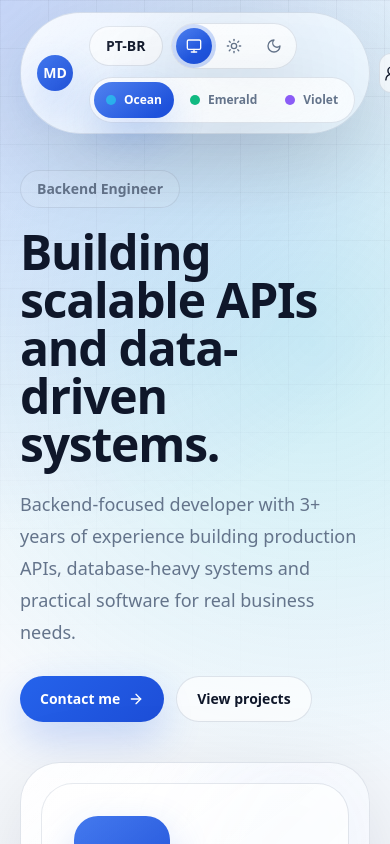
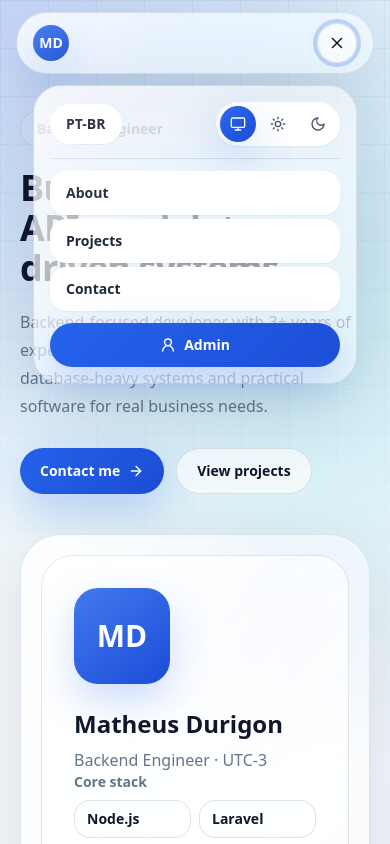
Before and after one commit to MathiRD/newPortfolio, a Next.js app: page / in a window 390 px wide. Both pictures are taken after a click on the button "Open menu". Shown: the top 844 px of the page. Built offline with nearby package versions, Linux system fonts and the light colour scheme; no server answers; the database is empty.

Commit message:
fix: improve mobile header navigation

```diff
--- a/app/page.tsx
+++ b/app/page.tsx
@@ -34,11 +34,11 @@ export default async function HomePage() {
               {copy.role}
             </p>
 
-            <h1 className="max-w-4xl text-5xl font-black tracking-tight md:text-7xl">
+            <h1 className="max-w-4xl text-4xl font-black tracking-tight sm:text-5xl md:text-7xl">
               {copy.heroTitle}
             </h1>
 
-            <p className="mt-5 max-w-2xl text-lg leading-8 text-muted">
+            <p className="mt-5 max-w-2xl text-base leading-7 text-muted sm:text-lg sm:leading-8">
               {copy.heroDescription}
             </p>
 
@@ -55,8 +55,8 @@ export default async function HomePage() {
           <div className="animate-fade-up lg:justify-self-end" style={{ animationDelay: "120ms" }}>
             <div className="liquid-glass relative overflow-hidden rounded-[2.5rem] p-5">
               <div className="absolute right-8 top-8 h-24 w-24 rounded-full bg-[var(--primary)] opacity-20 blur-3xl" />
-              <div className="relative min-h-[420px] overflow-hidden rounded-[2rem] border border-theme bg-surface">
-                <div className="flex min-h-[420px] flex-col justify-between p-8">
+              <div className="relative aspect-[4/5] overflow-hidden rounded-[2rem] border border-theme bg-surface">
+                <div className="flex h-full flex-col justify-between p-8">
                   <div>
                     <div className="mb-6 flex h-24 w-24 items-center justify-center rounded-3xl button-primary text-3xl font-black shadow-glow">
                       MD
--- /dev/null
+++ b/components/mobile-navigation-menu.tsx
@@ -0,0 +1,185 @@
+"use client";
+
+import Link from "next/link";
+import { useEffect, useState } from "react";
+import { Menu, Monitor, Moon, Sun, UserRound, X } from "lucide-react";
+import { Locale, ThemeMode, dictionary } from "@/lib/preferences";
+
+type MobileNavigationMenuProps = {
+  locale: Locale;
+  themeMode: ThemeMode;
+};
+
+const preferenceCookieMaxAge = 60 * 60 * 24 * 365;
+const mobileColorPalette = "ocean";
+
+export function MobileNavigationMenu({ locale, themeMode }: MobileNavigationMenuProps) {
+  const [isOpen, setIsOpen] = useState(false);
+  const [selectedThemeMode, setSelectedThemeMode] = useState<ThemeMode>(themeMode);
+  const copy = dictionary[locale];
+
+  useEffect(() => {
+    const storedThemeMode = readStoredThemeMode() ?? themeMode;
+
+    setSelectedThemeMode(storedThemeMode);
+    applyMobileVisualPreferences(storedThemeMode);
+
+    const mediaQuery = window.matchMedia("(prefers-color-scheme: dark)");
+
+    function handleSystemThemeChange() {
+      const currentThemeMode = readCurrentThemeMode(storedThemeMode);
+
+      if (currentThemeMode === "system") {
+        applyMobileVisualPreferences(currentThemeMode);
+      }
+    }
+
+    mediaQuery.addEventListener("change", handleSystemThemeChange);
+    return () => mediaQuery.removeEventListener("change", handleSystemThemeChange);
+  }, [themeMode]);
+
+  function handleThemeModeChange(nextThemeMode: ThemeMode) {
+    setSelectedThemeMode(nextThemeMode);
+    persistPreference("portfolio_theme_mode", nextThemeMode);
+    applyMobileVisualPreferences(nextThemeMode);
+  }
+
+  function toggleLocale() {
+    const nextLocale = locale === "pt" ? "en" : "pt";
+
+    persistPreference("portfolio_locale", nextLocale);
+    window.location.reload();
+  }
+
+  function closeMenu() {
+    setIsOpen(false);
+  }
+
+  return (
+    <div className="md:hidden">
+      <button
+        type="button"
+        onClick={() => setIsOpen((currentValue) => !currentValue)}
+        aria-label="Open menu"
+        aria-expanded={isOpen}
+        className="button-soft focus-ring inline-flex h-10 w-10 items-center justify-center rounded-full transition hover:-translate-y-0.5"
+      >
+        {isOpen ? <X size={18} /> : <Menu size={18} />}
+      </button>
+
+      {isOpen ? (
+        <div className="absolute left-0 right-0 top-[calc(100%+0.75rem)] z-50 px-4">
+          <div className="liquid-glass rounded-[1.75rem] p-4 shadow-glass">
+            <div className="grid gap-3">
+              <div className="flex items-center justify-between gap-3">
+                <button
+                  type="button"
+                  onClick={toggleLocale}
+                  className="focus-ring inline-flex h-10 items-center justify-center rounded-full bg-white px-4 text-sm font-bold text-slate-900 shadow-sm transition hover:-translate-y-0.5 hover:bg-slate-50"
+                >
+                  {locale === "pt" ? "EN" : "PT-BR"}
+                </button>
+
+                <div className="flex items-center gap-1 rounded-full bg-white p-1 shadow-sm">
+                  {(["system", "light", "dark"] as ThemeMode[]).map((mode) => {
+                    const isActive = selectedThemeMode === mode;
+                    const Icon = mode === "system" ? Monitor : mode === "light" ? Sun : Moon;
+
+                    return (
+                      <button
+                        key={mode}
+                        type="button"
+                        onClick={() => handleThemeModeChange(mode)}
+                        className={`focus-ring inline-flex h-9 w-9 items-center justify-center rounded-full transition ${
+                          isActive ? "button-primary" : "text-slate-600 hover:bg-slate-100"
+                        }`}
+                        aria-label={`Set ${mode} theme`}
+                      >
+                        <Icon size={16} />
+                      </button>
+                    );
+                  })}
+                </div>
+              </div>
+
+              <div className="h-px bg-[var(--border)]" />
+
+              <nav className="grid gap-1 text-sm font-bold">
+                <a
+                  href="#about"
+                  onClick={closeMenu}
+                  className="rounded-2xl bg-white px-4 py-3 text-slate-800 shadow-sm transition hover:-translate-y-0.5 hover:bg-slate-50"
+                >
+                  {copy.navAbout}
+                </a>
+                <a
+                  href="#projects"
+                  onClick={closeMenu}
+                  className="rounded-2xl bg-white px-4 py-3 text-slate-800 shadow-sm transition hover:-translate-y-0.5 hover:bg-slate-50"
+                >
+                  {copy.navProjects}
+                </a>
+                <a
+                  href="#contact"
+                  onClick={closeMenu}
+                  className="rounded-2xl bg-white px-4 py-3 text-slate-800 shadow-sm transition hover:-translate-y-0.5 hover:bg-slate-50"
+                >
+                  {copy.navContact}
+                </a>
+              </nav>
+
+              <Link
+                href="/admin"
+                onClick={closeMenu}
+                className="button-primary focus-ring inline-flex items-center justify-center gap-2 rounded-full px-4 py-3 text-sm font-bold"
+              >
+                <UserRound size={16} />
+                {copy.admin}
+              </Link>
+            </div>
+          </div>
+        </div>
+      ) : null}
+    </div>
+  );
+}
+
+function applyMobileVisualPreferences(themeMode: ThemeMode) {
+  const root = document.documentElement;
+  const shouldUseDark =
+    themeMode === "dark" ||
+    (themeMode === "system" && window.matchMedia("(prefers-color-scheme: dark)").matches);
+
+  root.classList.toggle("dark", shouldUseDark);
+  root.classList.remove("palette-ocean", "palette-emerald", "palette-violet");
+  root.classList.add(`palette-${mobileColorPalette}`);
+
+  root.dataset.themeMode = themeMode;
+  root.dataset.colorPalette = mobileColorPalette;
+
+  localStorage.setItem("portfolio_theme_mode", themeMode);
+  localStorage.setItem("portfolio_color_palette", mobileColorPalette);
+  persistPreference("portfolio_color_palette", mobileColorPalette);
+}
+
+function persistPreference(name: string, value: string) {
+  localStorage.setItem(name, value);
+  document.cookie = `${name}=${encodeURIComponent(value)}; path=/; max-age=${preferenceCookieMaxAge}; samesite=lax`;
+}
+
+function readCurrentThemeMode(fallbackThemeMode: ThemeMode): ThemeMode {
+  const datasetThemeMode = document.documentElement.dataset.themeMode;
+  if (isThemeMode(datasetThemeMode)) return datasetThemeMode;
+
+  const storedThemeMode = readStoredThemeMode();
+  return storedThemeMode ?? fallbackThemeMode;
+}
+
+function readStoredThemeMode(): ThemeMode | null {
+  const value = localStorage.getItem("portfolio_theme_mode");
+  return isThemeMode(value) ? value : null;
+}
+
+function isThemeMode(value: unknown): value is ThemeMode {
+  return value === "system" || value === "light" || value === "dark";
+}
--- a/components/site-header.tsx
+++ b/components/site-header.tsx
@@ -1,5 +1,6 @@
 import Link from "next/link";
 import { UserRound } from "lucide-react";
+import { MobileNavigationMenu } from "@/components/mobile-navigation-menu";
 import { ColorPalette, Locale, ThemeMode, dictionary } from "@/lib/preferences";
 import { PreferenceControls } from "@/components/preference-controls";
 
@@ -13,10 +14,10 @@ export function SiteHeader({ locale, themeMode, colorPalette }: SiteHeaderProps)
   const copy = dictionary[locale];
 
   return (
-    <header className="sticky top-3 z-50 mx-auto max-w-6xl px-5">
-      <nav className="liquid-glass flex items-center justify-between gap-4 rounded-full px-4 py-2.5">
+    <header className="sticky top-3 z-50 mx-auto max-w-6xl px-4 sm:px-5">
+      <nav className="liquid-glass relative flex items-center justify-between gap-4 rounded-full px-4 py-2.5">
         <Link href="/" className="flex items-center gap-3">
-          <span className="flex h-9 w-9 items-center justify-center rounded-full button-primary text-sm font-bold">
+          <span className="flex h-9 w-9 shrink-0 items-center justify-center rounded-full button-primary text-sm font-bold">
             MD
           </span>
           <span className="hidden text-sm font-bold tracking-tight sm:block">Matheus Durigon</span>
@@ -28,7 +29,7 @@ export function SiteHeader({ locale, themeMode, colorPalette }: SiteHeaderProps)
           <a href="#contact" className="transition hover:text-[var(--text)]">{copy.navContact}</a>
         </div>
 
-        <div className="flex items-center gap-2">
+        <div className="hidden items-center gap-2 md:flex">
           <PreferenceControls locale={locale} themeMode={themeMode} colorPalette={colorPalette} />
           <Link
             href="/admin"
@@ -38,6 +39,8 @@ export function SiteHeader({ locale, themeMode, colorPalette }: SiteHeaderProps)
             <UserRound size={17} />
           </Link>
         </div>
+
+        <MobileNavigationMenu locale={locale} themeMode={themeMode} />
       </nav>
     </header>
   );
```
Also changed, not shown: 2 other files (tests, documents, lock files or other folders).
